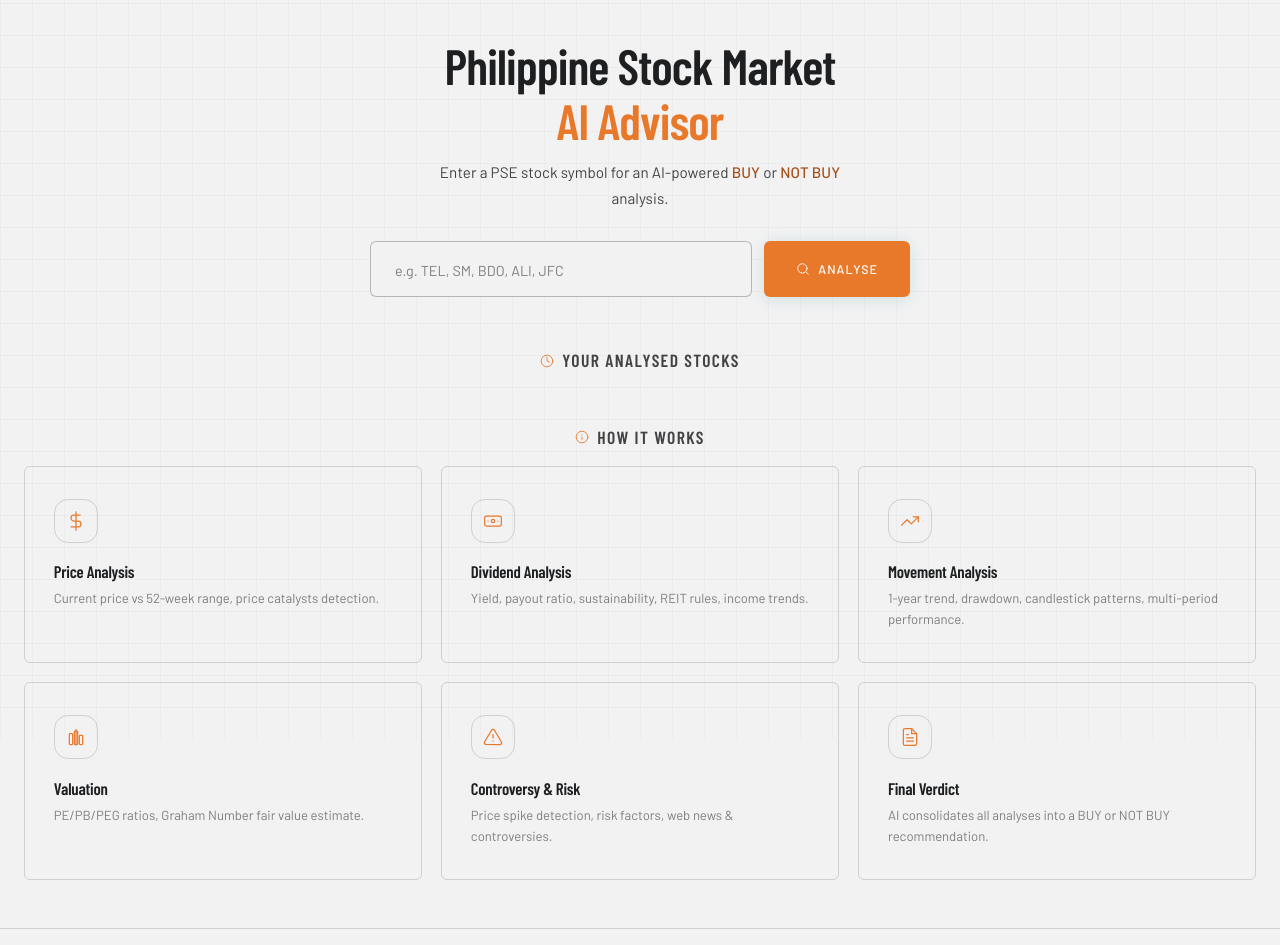
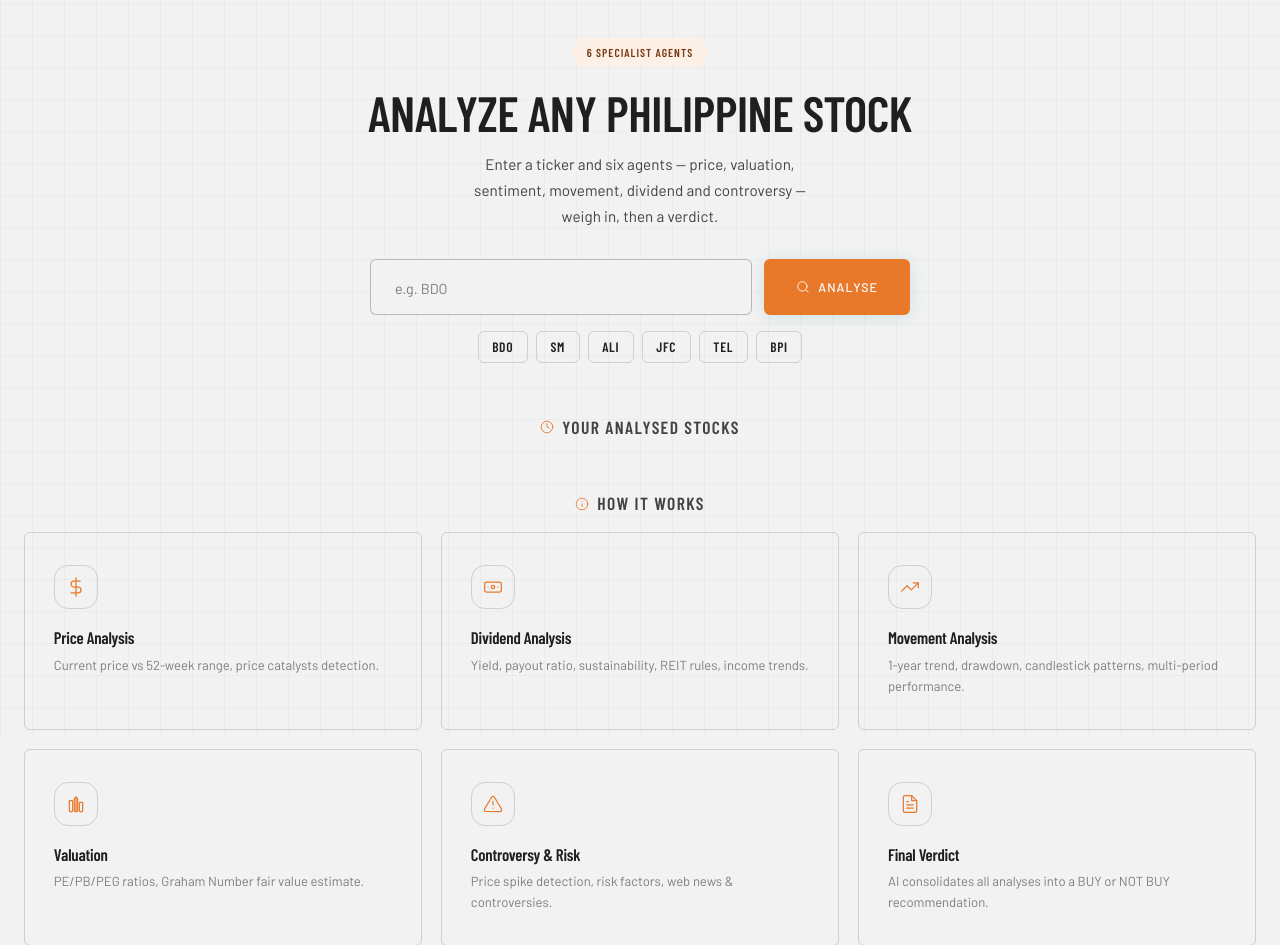
Before and after one commit to phdwight/agentic-ph-stocks-advisor, a Flask app: page / in a window 1280 px wide. Shown: the part 61-1006 px from the top of the page. Run offline with Flask 3, Linux system fonts and the light colour scheme; data that the repository does not hold is empty; some libraries are stand-ins or nearby versions.

Commit message:
feat(web): align home hero with the Tala idle reference
- Add the "6 Specialist Agents" kicker pill.
- Condensed uppercase headline "Analyze any Philippine stock" and the
  six-agents subtext, replacing the old serif "AI Advisor" hero.
- Add quick-pick ticker chips (BDO/SM/ALI/JFC/TEL/BPI) under the search
  that fill the input and submit (wired in app.js).
- Simplify the placeholder to "e.g. BDO".

The mock-only "Demo run" scenario control is intentionally omitted (no
backend behaviour); the real Recent and How-it-works sections are kept.

Co-Authored-By: Claude Opus 4.8 (1M context) <noreply@anthropic.com>

```diff
--- a/ph_stocks_advisor/web/static/app.js
+++ b/ph_stocks_advisor/web/static/app.js
@@ -663,4 +663,15 @@ document.addEventListener("DOMContentLoaded", () => {
 
   // Calibrate carousel speed on initial load
   calibrateCarousel();
+
+  /* ================================================================== */
+  /*  Quick-pick ticker chips → fill the input and submit               */
+  /* ================================================================== */
+
+  document.querySelectorAll(".quick-pick").forEach((btn) => {
+    btn.addEventListener("click", () => {
+      input.value = btn.dataset.symbol;
+      form.dispatchEvent(new Event("submit", { cancelable: true }));
+    });
+  });
 });
--- a/ph_stocks_advisor/web/static/style.css
+++ b/ph_stocks_advisor/web/static/style.css
@@ -2260,11 +2260,39 @@ h1, h2, h3, h4, h5, h6 { font-weight: 600; letter-spacing: -0.015em; line-height
    TALA — Home compaction (cut the excess whitespace)
    ========================================================================== */
 .hero { padding: 2.4rem 0 1.8rem; }
-.hero h1 { font-size: clamp(2.2rem, 5vw, 3.1rem); }
-.hero-sub { margin-bottom: 1.8rem; font-size: 0.95rem; }
+.hero h1 {
+  font-size: clamp(2.2rem, 5vw, 3.1rem);
+  text-transform: uppercase;
+  letter-spacing: -0.01em;
+}
+.hero-sub { margin-bottom: 1.8rem; font-size: 0.95rem; max-width: 42ch; }
 .recent-stocks { padding: 1.6rem 0 0; }
 .features { padding: 2.4rem 0 3rem; }
 .features h2, .recent-stocks h2 { margin-bottom: 1.2rem; }
+
+/* Hero kicker pill: "6 Specialist Agents" */
+.hero-pill {
+  display: inline-flex; align-items: center;
+  background: var(--accent-100); color: var(--accent-800);
+  border-radius: 100px; padding: 0.35rem 0.9rem;
+  font-family: var(--font-serif); font-weight: 600;
+  text-transform: uppercase; letter-spacing: 0.09em; font-size: 0.72rem;
+  margin-bottom: 1.1rem;
+}
+
+/* Quick-pick ticker chips under the search */
+.quick-picks {
+  display: flex; flex-wrap: wrap; justify-content: center; gap: 0.5rem;
+  max-width: 540px; margin: 1rem auto 0;
+}
+.quick-pick {
+  border: 1px solid var(--divider); background: transparent; border-radius: var(--radius);
+  padding: 0.42rem 0.85rem; font-family: var(--font-serif); font-weight: 600;
+  letter-spacing: 0.05em; color: var(--text); font-size: 0.85rem; transition: 0.14s;
+}
+.quick-pick:hover {
+  border-color: var(--accent-400); color: var(--accent-700); background: var(--accent-100);
+}
 
 /* ==========================================================================
    TALA — Report: Console (desktop, horizontal) / Stream (mobile, vertical)
--- a/ph_stocks_advisor/web/templates/index.html
+++ b/ph_stocks_advisor/web/templates/index.html
@@ -4,8 +4,9 @@
 
 {% block content %}
 <div class="hero">
-  <h1>Philippine Stock Market<br><span class="accent-text">AI Advisor</span></h1>
-  <p class="hero-sub">Enter a PSE stock symbol for an AI-powered <strong>BUY</strong> or <strong>NOT BUY</strong> analysis.</p>
+  <span class="hero-pill">6 Specialist Agents</span>
+  <h1>Analyze any Philippine stock</h1>
+  <p class="hero-sub">Enter a ticker and six agents — price, valuation, sentiment, movement, dividend and controversy — weigh in, then a verdict.</p>
 
   <form id="analyse-form" class="analyse-form" method="post" action="/analyse">
     <input type="hidden" name="csrf_token" value="{{ csrf_token() }}">
@@ -14,7 +15,7 @@
         type="text"
         id="symbol-input"
         name="symbol"
-        placeholder="e.g. TEL, SM, BDO, ALI, JFC"
+        placeholder="e.g. BDO"
         autocomplete="off"
         required
       >
@@ -24,6 +25,12 @@
       </button>
     </div>
   </form>
+
+  <div class="quick-picks" aria-label="Popular tickers">
+    {% for sym in ['BDO', 'SM', 'ALI', 'JFC', 'TEL', 'BPI'] %}
+    <button type="button" class="quick-pick" data-symbol="{{ sym }}">{{ sym }}</button>
+    {% endfor %}
+  </div>
 
   <!-- Task tracker: shows progress for each submitted stock -->
   <div id="tracker-panel" class="tracker-panel" style="display:none;">
```
